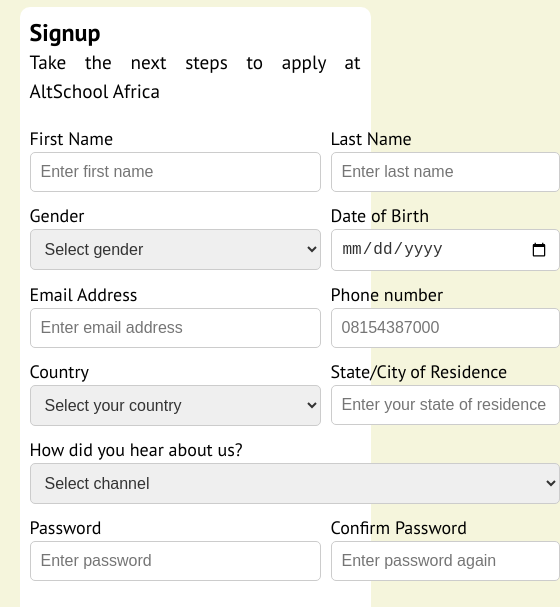
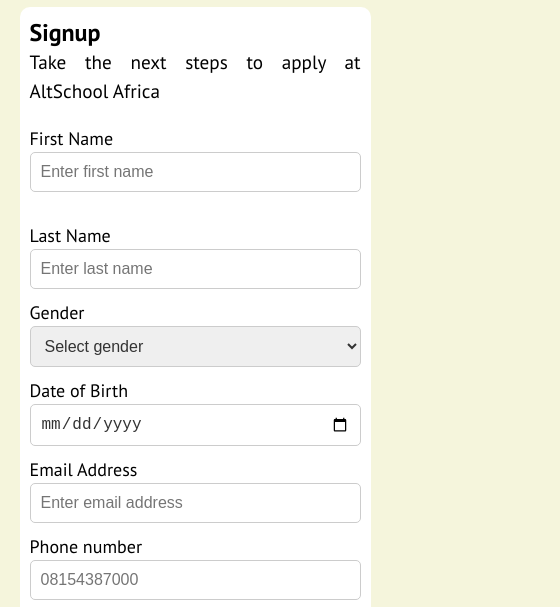
Before and after one commit to OreAdebayo01/AltSchool-Africa-First-Semester-Assignment, a plain HTML site: page form.html in a window 390 px wide. Shown: the part 222-829 px from the top of the page, 560 px wide, since content can reach past the window. Drawn offline with Linux system fonts and the light colour scheme.

Commit message:
added media query for resposiveness in mobile and tablet size

```diff
--- a/style.css
+++ b/style.css
@@ -74,12 +74,21 @@
     padding: 5%;
     background-color: white;
     border-radius: 10px;
+        @media screen and (max-width:768px){
+            margin: 5px 5%;
+            padding: 2%;
+        }
 }
 
 .signup-form{
     display: grid;
     grid-template-columns: 1fr 1fr;
     gap: 20px;
+        @media screen and (max-width:768px){
+            display: flex;
+            flex-direction: column;
+            gap: 5px;
+        }
 }
 
 .form-group{
```
Also changed, not shown: media.html (+3 -2 lines), styles.css (+13 -0 lines), assets/favicon.webp (added).
